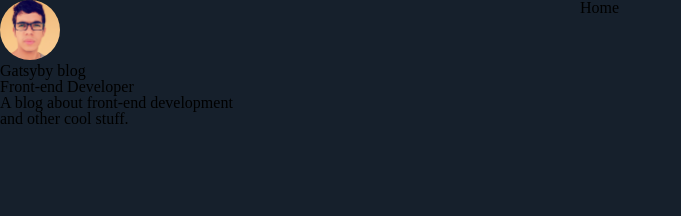
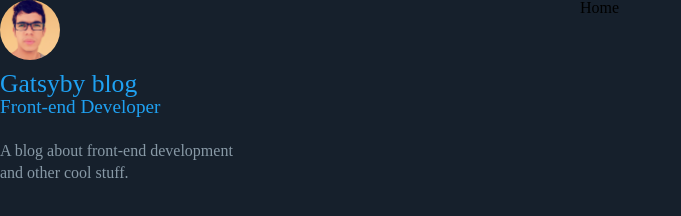
Before and after one commit to phenrique7/gatsby-blog, a Gatsby site: page / in a window 1280 px wide. Shown: the whole page, without its empty margins (0-681 px from the left). Built offline with nearby package versions, Linux system fonts and the light colour scheme; Gatsby itself is replaced by a stand-in of ours.

Commit message:
improvement: add Profile component style

```diff
--- a/src/components/profile/Profile.js
+++ b/src/components/profile/Profile.js
@@ -1,6 +1,7 @@
 import * as React from 'react';
 import { graphql, useStaticQuery } from 'gatsby';
 import Avatar from '../avatar/Avatar';
+import * as S from './Profile.style';
 
 /**
  * @returns {React.ReactNode}
@@ -27,11 +28,17 @@ export default function Profile() {
   );
 
   return (
-    <div className="Profile-wrapper">
-      <Avatar />
-      <h1>{siteMetadata.title}</h1>
-      <h2>{siteMetadata.position}</h2>
-      <p>{siteMetadata.description}</p>
-    </div>
+    <S.ProfileRoot>
+      <S.ProfileLink>
+        <Avatar />
+        <S.ProfileAuthor>
+          {siteMetadata.title}
+          <S.ProfilePosition>{siteMetadata.position}</S.ProfilePosition>
+        </S.ProfileAuthor>
+      </S.ProfileLink>
+      <S.ProfileDescription>
+        {siteMetadata.description}
+      </S.ProfileDescription>
+    </S.ProfileRoot>
   );
 }
--- /dev/null
+++ b/src/components/profile/Profile.style.js
@@ -0,0 +1,34 @@
+import styled from 'styled-components';
+import { Link } from 'gatsby';
+
+export const ProfileRoot = styled.section`
+  color: #8899a6;
+  display: flex;
+  flex-direction: column;
+`;
+
+export const ProfileLink = styled(Link)`
+  color: #8899a6;
+  transition: color 0.5s;
+
+  &:hover {
+    color: #1fa1f2;
+  }
+`;
+
+export const ProfileAuthor = styled.h1`
+  font-size: 1.6rem;
+  margin: 0.5rem auto 1.5rem;
+`;
+
+export const ProfilePosition = styled.small`
+  display: block;
+  font-size: 1.2rem;
+  font-weight: 300;
+`;
+
+export const ProfileDescription = styled.p`
+  font-size: 1rem;
+  font-weight: 300;
+  line-height: 1.4;
+`;
```
